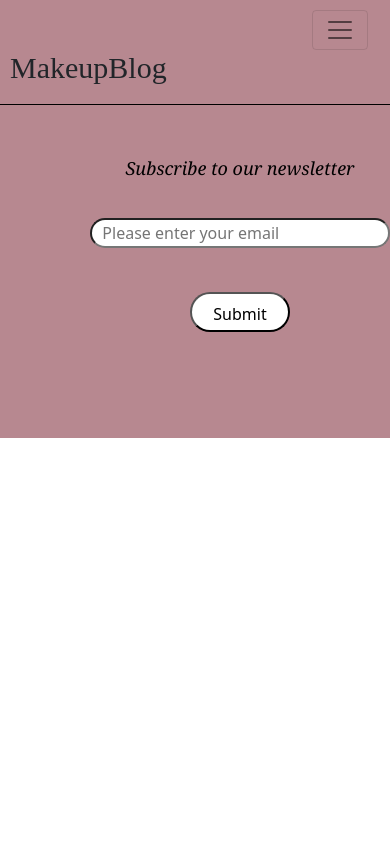
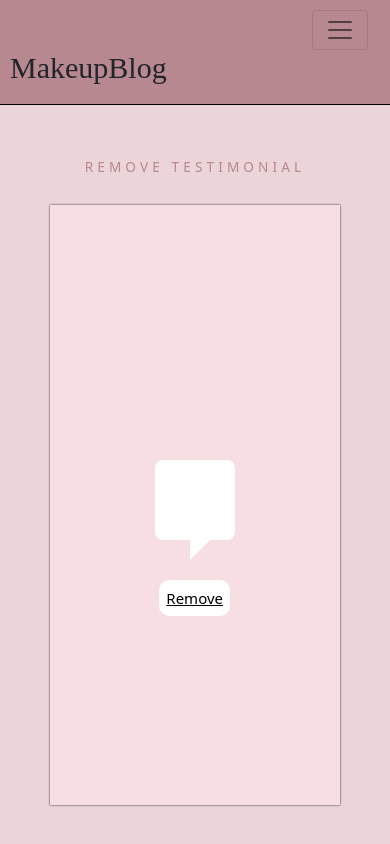
Before and after one commit to tinanee661/Blog, a Vue app: page /admin/testimonialsadmin in a window 390 px wide. Shown: the top 844 px of the page. Built offline with nearby package versions, Linux system fonts and the light colour scheme; what vue-sweetalert2 would draw is missing.

Commit message:
TestimonialsAdmin css

```diff
--- a/src/components/admin/Header.vue
+++ b/src/components/admin/Header.vue
@@ -19,7 +19,7 @@
                             </router-link>
                         </li>
                         <li class="nav-item" id="navadmin">
-                            <router-link class="nav-link" to="/" >
+                            <router-link class="nav-link" to="/admin/testimonialsadmin" >
                             <a>Testimonials</a>
                             </router-link>
                         </li>
--- /dev/null
+++ b/src/components/admin/TestimonialsAdmin.vue
@@ -0,0 +1,228 @@
+<template>
+    <div>
+        <div class="main-container">
+            <div class="container">
+               <div class="title">
+                    <h1> Remove Testimonial</h1>
+                </div>
+            </div>
+
+            <div class="content">
+                <section class="quotescontent">
+
+                    <div class="bubble">
+                        <blockquote></blockquote>
+                        <div class="triangle"></div>
+                        <cite></cite>
+                        <a id="remove" href="">Remove</a>
+                    </div>
+                </section>
+            </div>
+        </div>
+    </div>
+</template>
+
+<style lang="css" scoped>
+.main-container{
+    height:100vh;
+}
+body {
+    margin: 0;
+   padding: 0;
+   height: 100%;
+     font-family: sans-serif;
+   background: #ecd5d9
+ }
+
+ h1 {
+   width: 100%;
+   text-align: center;
+   margin-top:50px;
+   /* color:rgba(182,134,142,0.979); */
+   letter-spacing: .3em;
+   font-size:3.5vw;
+   font-weight: normal;
+   text-transform: uppercase;
+ }
+ .content{
+    overflow-y: scroll;
+    height: 300px;
+    width: auto;
+    margin: 30px 100px;
+    background-color: #f7dee3;
+    box-shadow: 0 0 2px 0;
+
+}
+ .quotes {
+    height: 600px;
+     width: 60%;
+     margin-bottom: 30px;
+     height: auto;
+ }
+
+ .bubble blockquote {
+    margin: 40px 40px 0px 40px;
+    background: #fff;
+    padding: 60px;
+    border: none;
+    border-radius: 8px;
+    font-size: 1.25em;
+    color:black;
+    width: 500px;
+    height: auto;
+
+}
+.bubble .triangle {
+    width: 0;
+    height: 0;
+    border-left: 0 solid transparent;
+    border-right: 20px solid transparent;
+    border-top: 20px solid #fff;
+    margin: 0 0 0 60px;
+    margin-bottom: 20px;
+}
+.bubble cite {
+    padding-left: 20px;
+    font-size: 1.45em;
+    color: black;
+}
+.form{
+    margin: 90px 0px 0px 0px;
+}
+#formt{
+    margin: 20px;
+    display: flex;
+    justify-content: center;
+    align-items: center;
+    flex-direction: column;
+}
+
+#user, #testimony{
+    width: 300px;
+    padding: 12px;
+    background-color: #ffffff;
+    margin-top: 6px;
+    margin-bottom: 16px;
+    resize: vertical;
+    border-radius: 1px;
+}
+#submit{
+    background-color: rgba(182, 134, 142, 0.979);
+    border-radius: 1px;
+    color: black;
+    width: 100px;
+    padding: 12px 20px;
+    cursor: pointer;
+    margin-bottom: 70px;
+}
+#remove{
+    float: right;
+    margin-right: 30px;
+    font-size: 20px;
+    color:black;
+    background-color: white;
+    padding: 7px;
+    border-radius: 10px;
+}
+@media only screen and (max-width: 1024px){
+    body {
+        margin: 0;
+       padding: 0;
+       height: 100%;
+        font-family: sans-serif;
+       background: #ecd5d9
+     }
+
+     h1 {
+       width: 100%;
+       text-align: center;
+       margin-top:50px;
+       color:rgba(182,134,142,0.979);
+       letter-spacing: .3em;
+       font-size:3.5vw;
+       font-weight: normal;
+       text-transform: uppercase;
+
+     }
+     .content{
+        overflow-y: scroll;
+        height: 600px;
+        width: auto;
+        margin: 30px 50px;
+        background-color: #f7dee3;
+        box-shadow: 0 0 2px 0;
+
+    }
+     .quotes {
+        height: 600px;
+         width: 100%;
+         margin: 20px auto;
+         height: auto;
+     }
+
+     .bubble blockquote {
+        margin: 65px 25px 0px 25px;
+        background: #fff;
+        padding: 40px;
+        border: none;
+        border-radius: 8px;
+        font-size: 15px;
+        color:black;
+        width: auto;
+        height: auto;
+
+    }
+    .bubble .triangle {
+        width: 0;
+        height: 0;
+        border-left: 0 solid transparent;
+        border-right: 20px solid transparent;
+        border-top: 20px solid #fff;
+        margin: 0 0 0 60px;
+        margin-bottom: 20px;
+    }
+    .bubble cite {
+        padding-left: 20px;
+        font-size: 15px;
+        color: black;
+    }
+    .form{
+        margin: 90px 0px 0px 0px;
+    }
+    #formt{
+        margin: 20px;
+        display: flex;
+        justify-content: center;
+        align-items: center;
+        flex-direction: column;
+    }
+
+    #user, #testimony{
+        width: 300px;
+        padding: 12px;
+        background-color: #ffffff;
+        margin-top: 6px;
+        margin-bottom: 16px;
+        resize: vertical;
+        border-radius: 1px;
+    }
+    #submit{
+        background-color: rgba(182, 134, 142, 0.979);
+        border-radius: 1px;
+        color: black;
+        width: 100px;
+        padding: 12px 20px;
+        cursor: pointer;
+        margin-bottom: 70px;
+    }
+    #remove{
+        float: right;
+        margin-right: 30px;
+        font-size: 15px;
+        color:black;
+        background-color: white;
+        padding: 7px;
+        border-radius: 10px;
+    }
+}
+</style>
--- a/src/routes.js
+++ b/src/routes.js
@@ -1,7 +1,6 @@
 import Admin from './components/admin/Admin';
 import AddPost from './components/admin/posts/AddPost';
 import EditPost from './components/admin/posts/EditPost';
-import RemovePost from './components/admin/posts/RemovePost';
 import About from './components/guest/menu/About';
 import Contact from './components/guest/menu/Contact';
 import Reviews from './components/guest/menu/Reviews';
@@ -13,6 +12,7 @@ import Makeup from './components/user/umenu/Makeup';
 import Testimonials from './components/user/umenu/Testimonials';
 import Contactu from './components/user/umenu/Contactu';
 import Settings from './components/admin/Settings';
+import TestimonialsAdmin from './components/admin/TestimonialsAdmin';
 //importojme gjithe ato komponenta qe do i regjistrojme si routes
 
 
@@ -20,9 +20,9 @@ import Settings from './components/admin/Settings';
 export const routes = [
     { path: '/admin', name: 'admin', component: Admin },
     { path: '/admin/settings/', name: 'settings', component: Settings },
+    { path: '/admin/testimonialsadmin/', name: 'testimonialsadmin', component: TestimonialsAdmin },
     { path: '/admin/posts/addpost', name: 'addpost', component: AddPost },
     { path: '/admin/posts/edit/:id', name: 'editpost', component: EditPost },
-    { path: '/admin/posts/removepost', name: 'removepost', component: RemovePost },
     { path: '/guest/menu/about', name: 'about', component: About },
     { path: '/guest/menu/contact', name: 'contact', component: Contact },
     { path: '/guest/menu/reviews', name: 'reviews', component: Reviews },
```
Also changed, not shown: src/assets/style.css (+13 -12 lines), src/components/admin/posts/RemovePost.vue (deleted).
